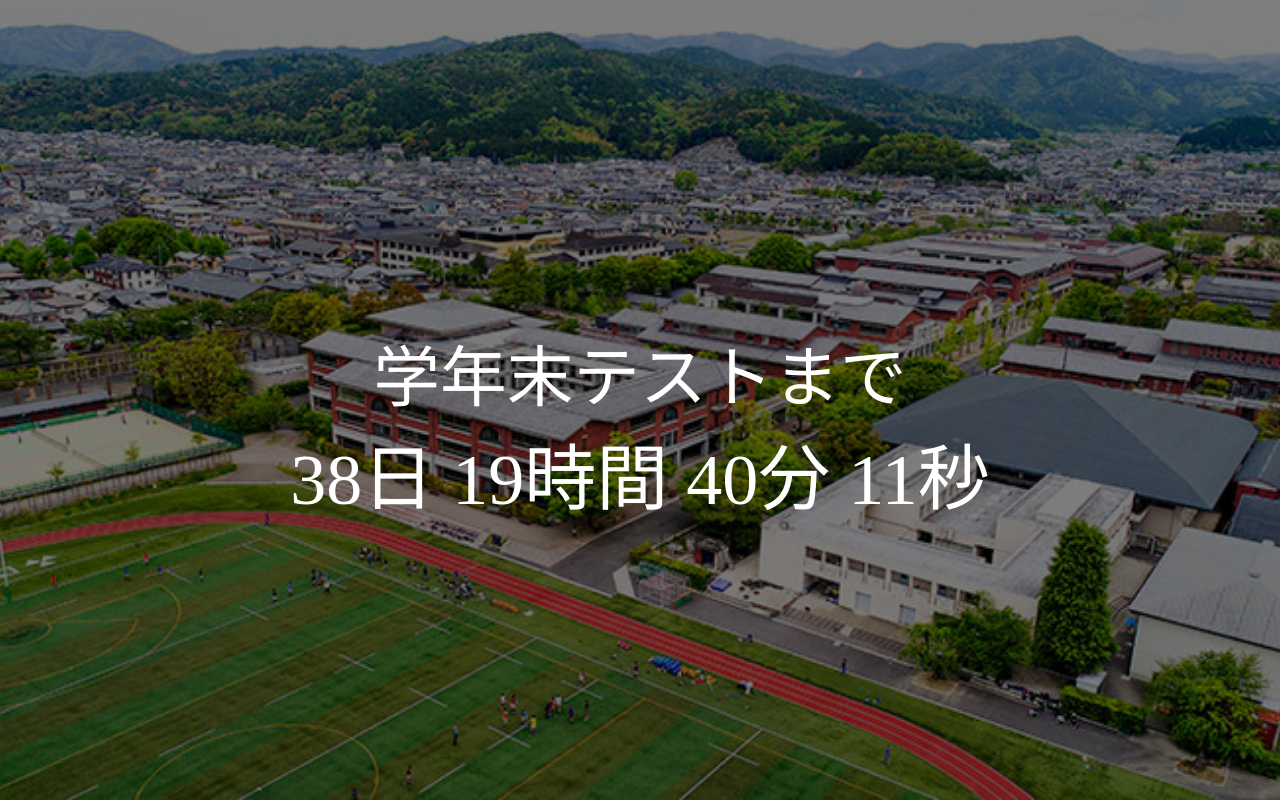
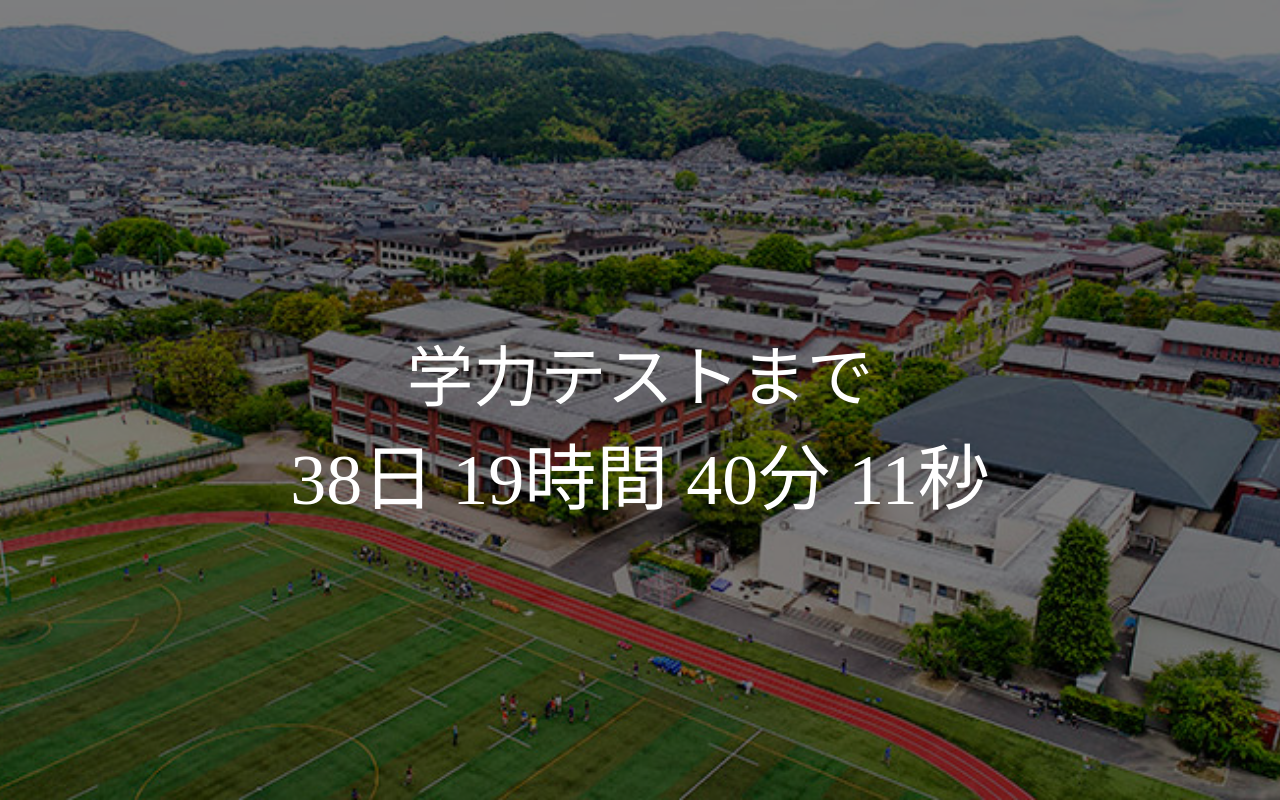
Before and after one commit to kanayankee/dshs-start-countdown, a plain HTML site: page index.html in a window 1280 px wide. Drawn offline with nearby package versions, Linux system fonts and the light colour scheme; a web font is replaced by a local one.

Commit message:
Update index.html

```diff
--- a/index.html
+++ b/index.html
@@ -9,7 +9,7 @@
   <link href="/index.css" rel="stylesheet">
   </script>
   <script src="/index.js"></script>
-  <title>学年末テストまで</title>
+  <title>学力テストまで</title>
   <meta name="twitter:card" content="summary_large_image" />
   <meta name="twitter:site" content="@PoohSan_Cola" />
   <meta name="twitter:title" content="Click here" />
@@ -20,7 +20,7 @@
 <body>
   <div class="box">
     <p>
-      <span id="message">学年末テストまで</span><br />
+      <span id="message">学力テストまで</span><br />
       <span id="countdown">　</span>
     </p>
   </div>
```
